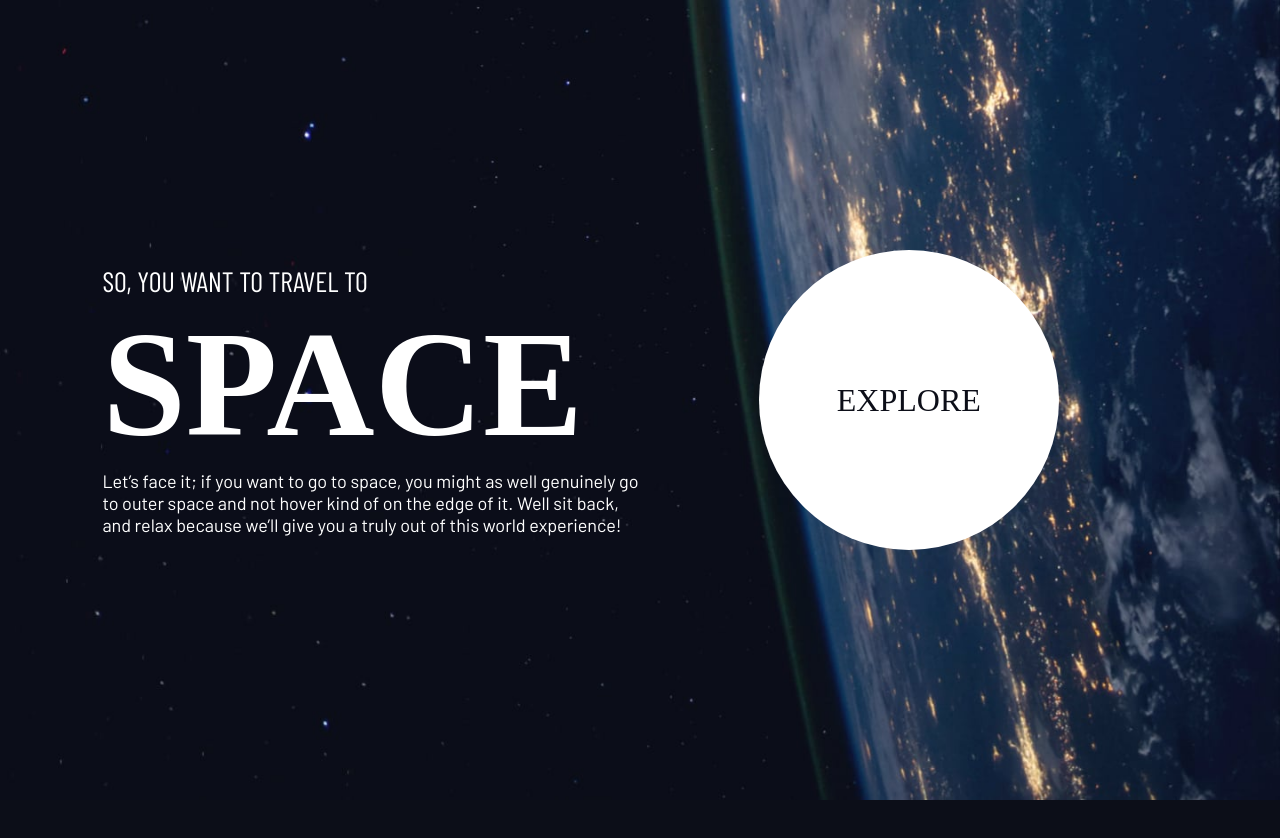
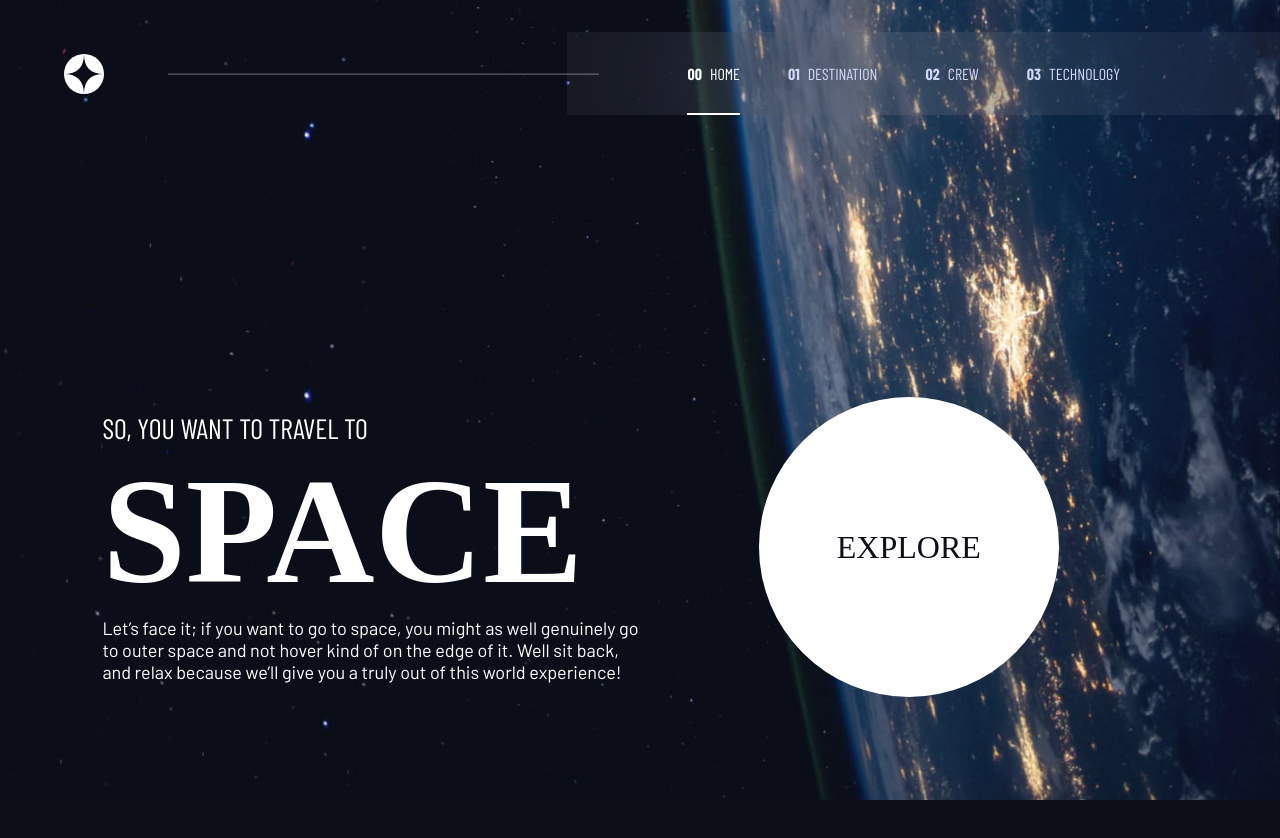
Before and after one commit to andersonszdc/Space-tourism, a Next.js app: page / in a window 1280 px wide. Shown: the top 838 px of the page. Before the commit the page ends 800 px from the top, so only its background shows below. Built offline with nearby package versions, Linux system fonts and the light colour scheme; a web font is replaced by a local one.

Commit message:
created NavBar

```diff
--- a/next.config.js
+++ b/next.config.js
@@ -1,3 +1,6 @@
 module.exports = {
   reactStrictMode: true,
+  compiler: {
+    styledComponents: true,
+  }
 }
--- /dev/null
+++ b/src/components/NavBar/index.tsx
@@ -0,0 +1,54 @@
+import Image from "next/image";
+import { useRouter } from "next/router";
+import React from "react";
+import { useEffect } from "react";
+import { useState } from "react";
+import { Main, StyledItem } from "./styles";
+
+const NavBar: React.FC = ({ children }) => {
+  const [activeTopic, setActiveTopic] = useState("home");
+  const router = useRouter();
+  useEffect(() => {
+    const { pathname } = router;
+    setActiveTopic(pathname);
+  }, [router]);
+  return (
+    <Main>
+      <header className="header">
+        <Image src="/shared/logo.svg" width={40} height={40} alt="logo" />
+        <hr className="divider" />
+        <nav className="navbar">
+          <ul className="list">
+            <Item number="00" isActive={activeTopic === "/"} topic="home" />
+            <Item
+              number="01"
+              isActive={activeTopic === "/destination"}
+              topic="destination"
+            />
+            <Item number="02" isActive={activeTopic === "/crew"} topic="crew" />
+            <Item
+              number="03"
+              isActive={activeTopic === "/technology"}
+              topic="technology"
+            />
+          </ul>
+        </nav>
+      </header>
+      {children}
+    </Main>
+  );
+};
+
+const Item = ({ number, topic, isActive }) => {
+  return (
+    <StyledItem isActive={isActive}>
+      <div className="content">
+        <span>{number}</span>
+        {topic}
+      </div>
+      <span className="flare" />
+    </StyledItem>
+  );
+};
+
+export default NavBar;
--- /dev/null
+++ b/src/components/NavBar/styles.ts
@@ -0,0 +1,86 @@
+import styled from "styled-components";
+
+export const Main = styled.div`
+  .header {
+    display: grid;
+    grid-template-columns: auto 1fr auto;
+    justify-content: space-between;
+    align-items: center;
+    padding: 32px 0;
+    padding-left: 5%;
+  }
+
+  .divider {
+    z-index: 1;
+    margin-left: 64px;
+    width: calc(100% - 32px);
+    border-color: hsl(var(--clr-white), 25%);
+  }
+
+  .navbar {
+    padding: 32px 160px 32px 120px;
+    background-color: hsl(var(--clr-white), 5%);
+    backdrop-filter: blur(81.5485px);
+  }
+
+  .list {
+    display: grid;
+    grid-template-columns: repeat(4, auto);
+    gap: 48px;
+  }
+`;
+
+type StyledItemProps = {
+  isActive: boolean;
+};
+
+export const StyledItem = styled.li<StyledItemProps>`
+  position: relative;
+
+  .content {
+    cursor: pointer;
+    display: flex;
+    gap: 8px;
+    font-family: var(--f-sans-cold);
+    text-transform: uppercase;
+    color: ${({ isActive }) =>
+      isActive ? "hsl(var(--clr-white))" : "hsl(var(--clr-light))"};
+  }
+
+  ${({ isActive }) =>
+    isActive
+      ? `
+    .flare {
+      opacity: 1;
+      background-color: hsl(var(--clr-white));
+    }
+  `
+      : `
+    .flare {
+      background-color: hsl(var(--clr-white));
+      opacity: 0;
+    }
+  `};
+
+  ${({ isActive }) =>
+    !isActive &&
+    `
+  .content:hover + .flare {
+    opacity: 1;
+    background-color: hsl(var(--clr-white), 50%);
+  }
+    `};
+
+  .flare {
+    bottom: -32px;
+    position: absolute;
+    display: block;
+    width: 100%;
+    height: 2px;
+    transition: 0.5s ease-out;
+  }
+
+  span {
+    font-weight: 700;
+  }
+`;
--- a/src/pages/_app.tsx
+++ b/src/pages/_app.tsx
@@ -1,10 +1,24 @@
+import { NextPage } from "next";
+import { AppProps } from "next/app";
+import React, { ComponentType } from "react";
 import GlobalStyle from "../styles/global";
 
-function MyApp({ Component, pageProps }) {
+type Page = NextPage & {
+  layout?: ComponentType;
+};
+
+type MyAppProps = AppProps & {
+  Component: Page;
+};
+
+function MyApp({ Component, pageProps }: MyAppProps) {
+  const CustomLayout = Component.layout ? Component.layout : React.Fragment;
   return (
     <>
       <GlobalStyle />
-      <Component {...pageProps} />
+      <CustomLayout>
+        <Component {...pageProps} />
+      </CustomLayout>
     </>
   );
 }
--- a/src/pages/index.tsx
+++ b/src/pages/index.tsx
@@ -1,12 +1,17 @@
 import Image from "next/image";
 import MainButton from "../components/MainButton";
+import NavBar from "../components/NavBar";
 import { Main } from "../styles";
 
 export default function Index() {
   return (
     <Main>
       <div className="bg-img">
-        <Image src="/home/background-home-desktop.jpg" layout="fill" alt="imagem de fundo" />
+        <Image
+          src="/home/background-home-desktop.jpg"
+          layout="fill"
+          alt="imagem de fundo"
+        />
       </div>
       <div className="content">
         <h2>so, you want to travel to</h2>
@@ -24,3 +29,5 @@ export default function Index() {
     </Main>
   );
 }
+
+Index.layout = NavBar;
--- a/src/styles/global.ts
+++ b/src/styles/global.ts
@@ -58,4 +58,8 @@ export default createGlobalStyle`
     font-family: inherit;
     border: none;
   }
+
+  li {
+    list-style: none;
+  }
 `;
--- a/src/styles/index.ts
+++ b/src/styles/index.ts
@@ -2,7 +2,6 @@ import styled from "styled-components";
 
 export const Main = styled.main`
   display: grid;
-  position: relative;
   padding: 0 8%;
   grid-template-columns: 1fr 1fr;
   grid-template-rows: 1fr;
@@ -28,8 +27,10 @@ export const Main = styled.main`
 
   .bg-img {
     position: absolute;
-    width: 100%;
-    height: 100%;
+    top: 0;
+    bottom: 0;
+    left: 0;
+    right: 0;
     z-index: -1;
   }
 
```
